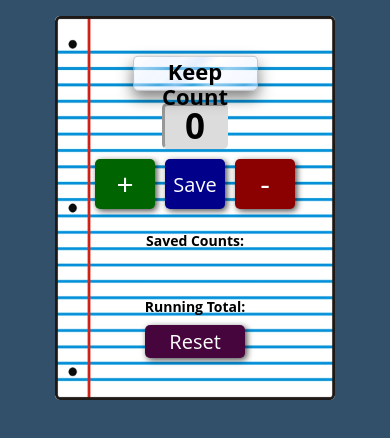
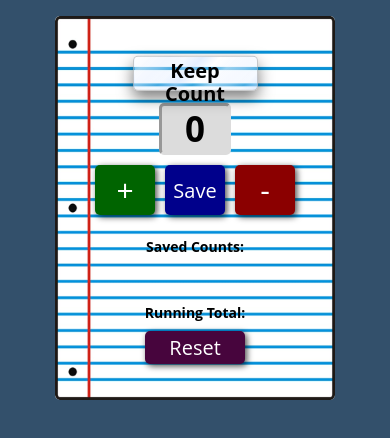
Before and after one commit to NereidaRondon/counter, a plain HTML site: page index.html in a window 390 px wide. Drawn offline with nearby package versions, Linux system fonts and the light colour scheme; a web font is replaced by a local one.

Commit message:
fixed title responsiveness for  mobile

```diff
--- a/index.css
+++ b/index.css
@@ -59,7 +59,7 @@ body {
 	margin: 35px auto 10px auto;
 }
 h1 {
-    padding: 10px 0 0 0;
+    padding-top: 10px;
     margin: auto;
 }
 p{
@@ -69,6 +69,7 @@ p{
 #count-el {
     font-size: 45px;
     margin: auto;
+    padding: 3px;
     width: 80px;
     height: 50px;
     background: rgb(220, 220, 220);
@@ -158,9 +159,9 @@ button {
 
     }
     h1 {
-        font-size: 22px;
-        padding: 2px 0 6px 0;
-        width: 100px;
+        font-size: 20px;
+        padding: 2px 0;
+        width: 110px;
         margin: auto;
     }
     p{
```
